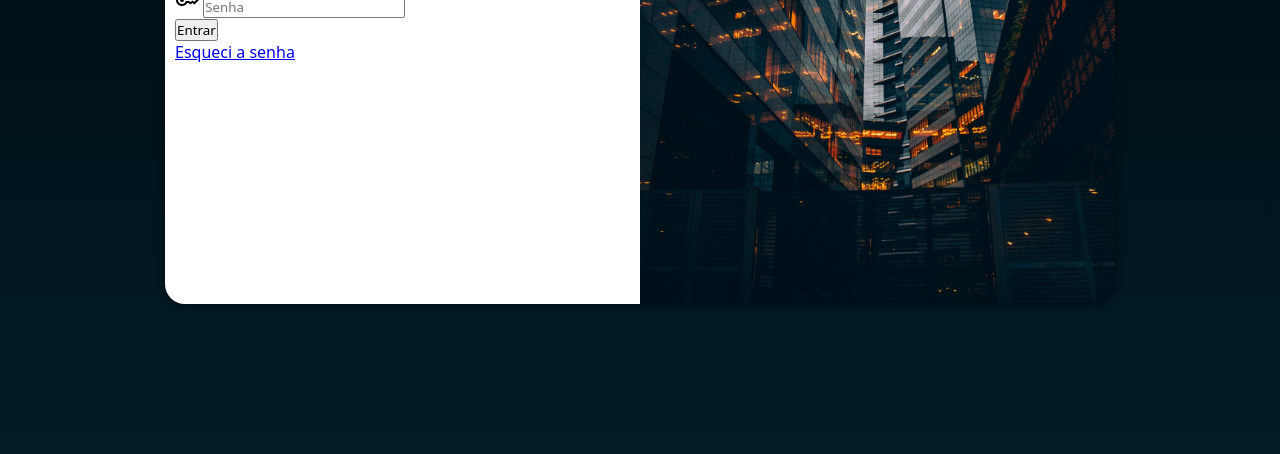
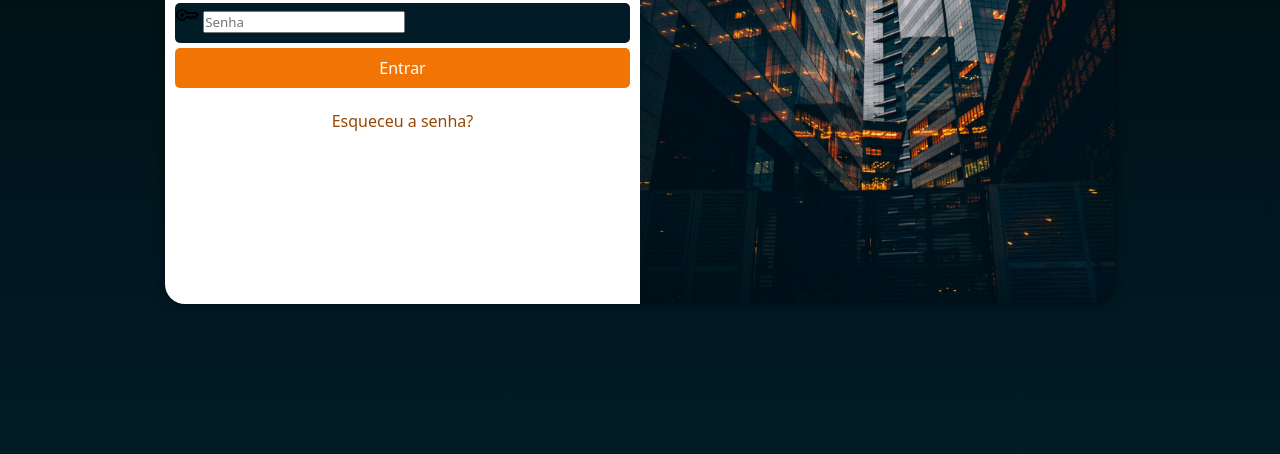
Before and after one commit to brunogranemann/projeto-login, a plain HTML site: page index.html in a window 1280 px wide. Shown: the part 346-800 px from the top of the page. Drawn offline with nearby package versions, Linux system fonts and the light colour scheme.

Commit message:
Formatação do formulário

```diff
--- a/estilos/media-queries.css
+++ b/estilos/media-queries.css
@@ -19,6 +19,18 @@
     #formulario {
         float: right;
         width: 70%;
+    }
+
+    h1 {
+        font-size: 1.7em;
+    }
+
+    p {
+        font-size: 1em;
+    }
+
+    form a {
+        font-size: 1em;
     }
 }
 
@@ -50,4 +62,8 @@
     p {
         font-size: 1.2em;
     }
+
+    form a {
+        font-size: 1em;
+    }
 }
--- a/estilos/style.css
+++ b/estilos/style.css
@@ -65,5 +65,41 @@ h1 {
 
 p {
     margin-bottom: 10px;
-    font-size: 0.8em;
+    font-size: 0.7em;
 }
+
+form .campo {
+    background-color: #011C26;
+    height: 40px;
+    border-radius: 5px;
+    margin: 5px 0;
+}
+
+form label {
+    display: none;
+}
+
+form input[type=submit] {
+    display: block;
+    font-size: 1em;
+    width: 100%;
+    height: 40px;
+    background-color: #F27405;
+    color: white;
+    border: none;
+    border-radius: 5px;
+    cursor: pointer;
+}
+
+form input[type=submit]:hover {
+    background-color: #964803;
+}
+
+form a {
+    display: block;
+    text-align: center;
+    text-decoration: none;
+    color: #964803;
+    font-size: 0.7em;
+    cursor: pointer;
+}
--- a/index.html
+++ b/index.html
@@ -22,13 +22,15 @@
                     <div class="campo">
                         <span class="material-symbols-outlined">login</span>
                         <input type="email" name="login" id="ilogin" placeholder="Email" autocomplete="email" required>
+                        <label for="ilogin">Login</label>
                     </div>
                     <div class="campo">
                         <span class="material-symbols-outlined">key</span>
                         <input type="password" name="senha" id="isenha" placeholder="Senha" autocomplete="current-password"required>
+                        <label for="isenha">Senha</label>
                     </div>
                     <input type="submit" value="Entrar"><br>
-                    <a href="esqueci.html">Esqueci a senha</a>
+                    <a href="esqueci.html" class="botao">Esqueceu a senha?</a>
                 </form>
             </div>
         </section>
```
